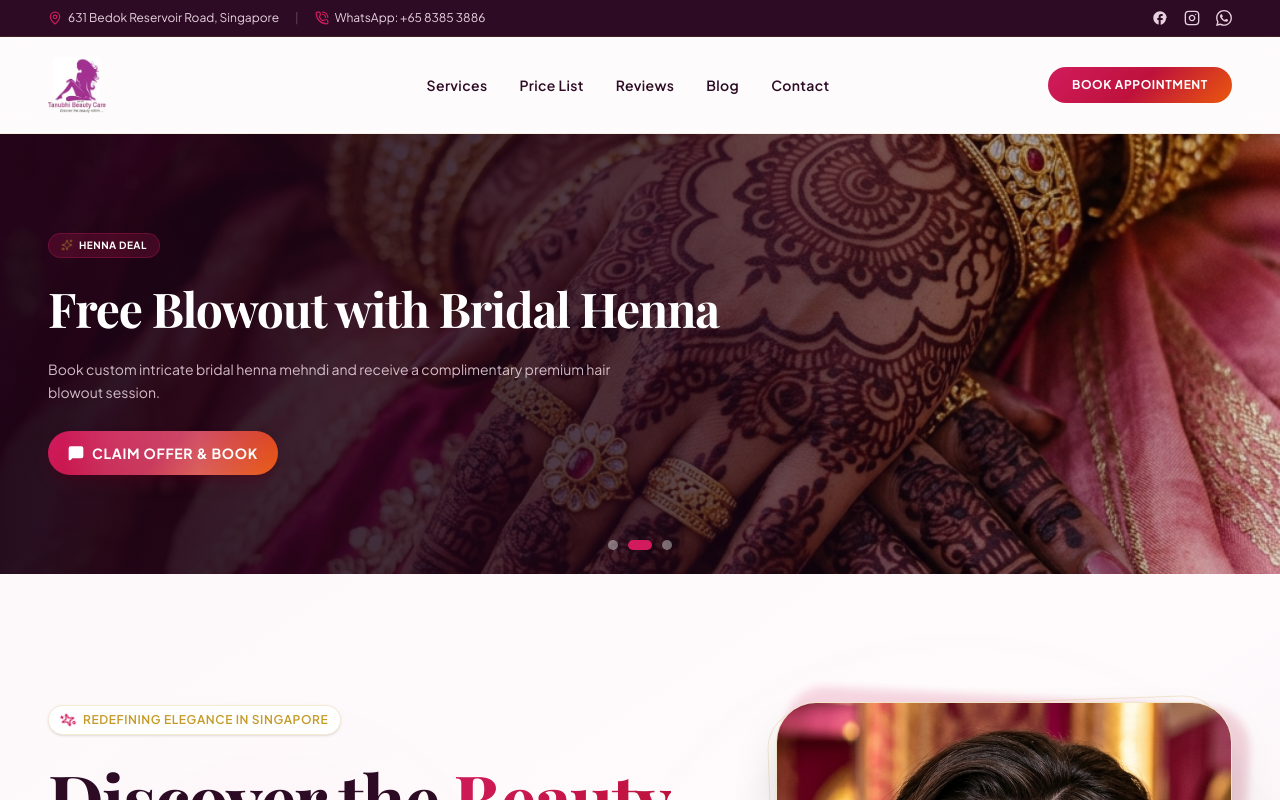
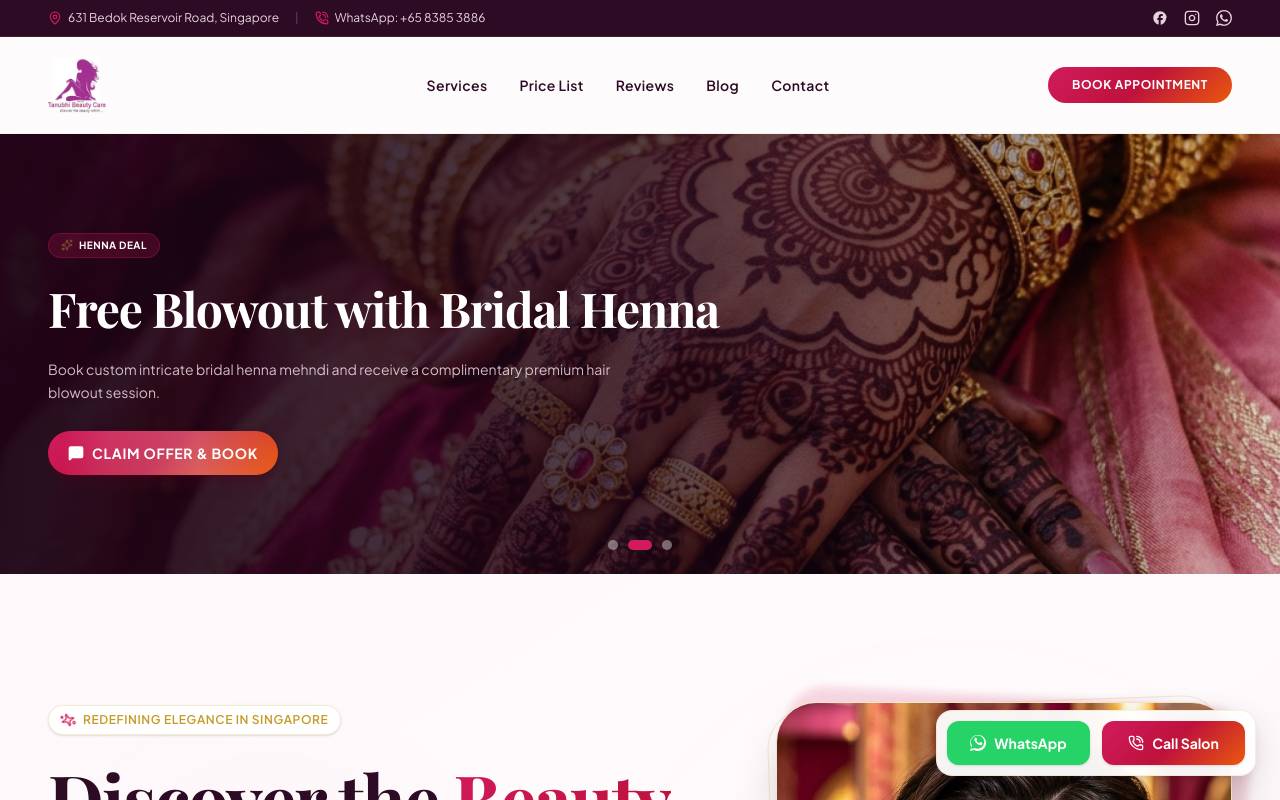
Before and after one commit to clevercroworg/tanubhi, a Next.js app: page / in a window 1280 px wide. Shown: the top 800 px of the page. Built offline with nearby package versions, Linux system fonts and the light colour scheme; a web font is replaced by a local one.

Commit message:
feat: add premium bottom sticky contact bar with WhatsApp and call options

```diff
--- a/src/app/layout.tsx
+++ b/src/app/layout.tsx
@@ -4,6 +4,7 @@ import "./globals.css";
 
 import Navbar from "@/components/Navbar";
 import Footer from "@/components/Footer";
+import StickyContactBar from "@/components/StickyContactBar";
 
 const playfair = Playfair_Display({
   variable: "--font-playfair",
@@ -37,6 +38,7 @@ export default function RootLayout({
           {children}
         </main>
         <Footer />
+        <StickyContactBar />
       </body>
     </html>
   );
--- /dev/null
+++ b/src/components/StickyContactBar.tsx
@@ -0,0 +1,36 @@
+"use client";
+
+import React from "react";
+import { PhoneCall } from "lucide-react";
+
+export default function StickyContactBar() {
+  return (
+    <div className="fixed bottom-4 left-1/2 -translate-x-1/2 w-[calc(100%-2rem)] max-w-sm bg-white/95 backdrop-blur-md rounded-2xl shadow-[0_10px_30px_rgba(45,11,36,0.12),0_4px_12px_rgba(0,0,0,0.05)] border border-brand-accent-gold/15 p-2.5 flex items-center justify-between gap-3 z-50 transition-all duration-300 hover:shadow-[0_12px_36px_rgba(45,11,36,0.16)] md:bottom-6 md:right-6 md:left-auto md:translate-x-0 md:w-80 font-sans">
+      {/* WhatsApp Button */}
+      <a
+        href="https://wa.me/6583853886?text=Hi%20Tanubhi%20Beauty%20Care%2C%20I%20would%20like%20to%20inquire%20about%20your%20services."
+        target="_blank"
+        rel="noopener noreferrer"
+        className="flex-1 flex items-center justify-center gap-2 py-3 px-4 rounded-xl font-bold text-white bg-[#25D366] hover:bg-[#20ba59] shadow-sm hover:shadow-md transition-all duration-300 active:scale-98 text-xs sm:text-sm group"
+      >
+        <svg
+          className="w-4 h-4 fill-current transition-transform duration-300 group-hover:scale-110"
+          viewBox="0 0 24 24"
+          aria-hidden="true"
+        >
+          <path d="M.057 24l1.687-6.163c-1.041-1.804-1.588-3.849-1.587-5.946C.06 5.348 5.397.01 12.008.01c3.202.001 6.212 1.246 8.477 3.514 2.266 2.268 3.507 5.28 3.505 8.484-.004 6.657-5.34 11.997-11.953 11.997-2.005-.001-3.973-.502-5.724-1.457L0 24zm6.59-4.846c1.6.95 3.188 1.449 4.782 1.45h.007c5.489 0 9.954-4.466 9.957-9.957.002-2.661-1.034-5.162-2.915-7.046C16.538 1.717 14.04 .68 11.381.68c-5.49 0-9.956 4.466-9.959 9.958-.001 1.71.472 3.38 1.37 4.86L1.7 20.89l5.65-1.48c.002 0 .003-.001.005-.001zm11.236-7.643c-.301-.15-1.785-.881-2.062-.982-.278-.1-.48-.15-.68.15-.2.3-.775.982-.95 1.183-.175.2-.35.225-.65.075-.302-.15-1.274-.469-2.427-1.496-.897-.8-1.502-1.79-1.278-2.193.125-.2.25-.4.375-.55.125-.15.201-.25.3-.45.1-.2.05-.375-.025-.525-.075-.15-.68-1.636-.932-2.238-.246-.593-.497-.513-.68-.522-.175-.008-.375-.01-.575-.01-.2 0-.525.075-.8.375-.275.3-1.05 1.027-1.05 2.505 0 1.477 1.075 2.903 1.225 3.103.15.2 2.11 3.224 5.116 4.522.715.31 1.273.495 1.708.633.72.227 1.374.195 1.892.118.577-.087 1.784-.73 2.035-1.434.25-.705.25-1.31.175-1.433-.075-.125-.275-.201-.575-.351z" />
+        </svg>
+        <span>WhatsApp</span>
+      </a>
+
+      {/* Phone Call Button */}
+      <a
+        href="tel:+6583853886"
+        className="flex-1 flex items-center justify-center gap-2 py-3 px-4 rounded-xl font-bold text-white bg-gradient-pink-sunset hover:opacity-95 shadow-sm hover:shadow-md transition-all duration-300 active:scale-98 text-xs sm:text-sm group"
+      >
+        <PhoneCall className="w-4 h-4 transition-transform duration-300 group-hover:scale-110" />
+        <span>Call Salon</span>
+      </a>
+    </div>
+  );
+}
```
